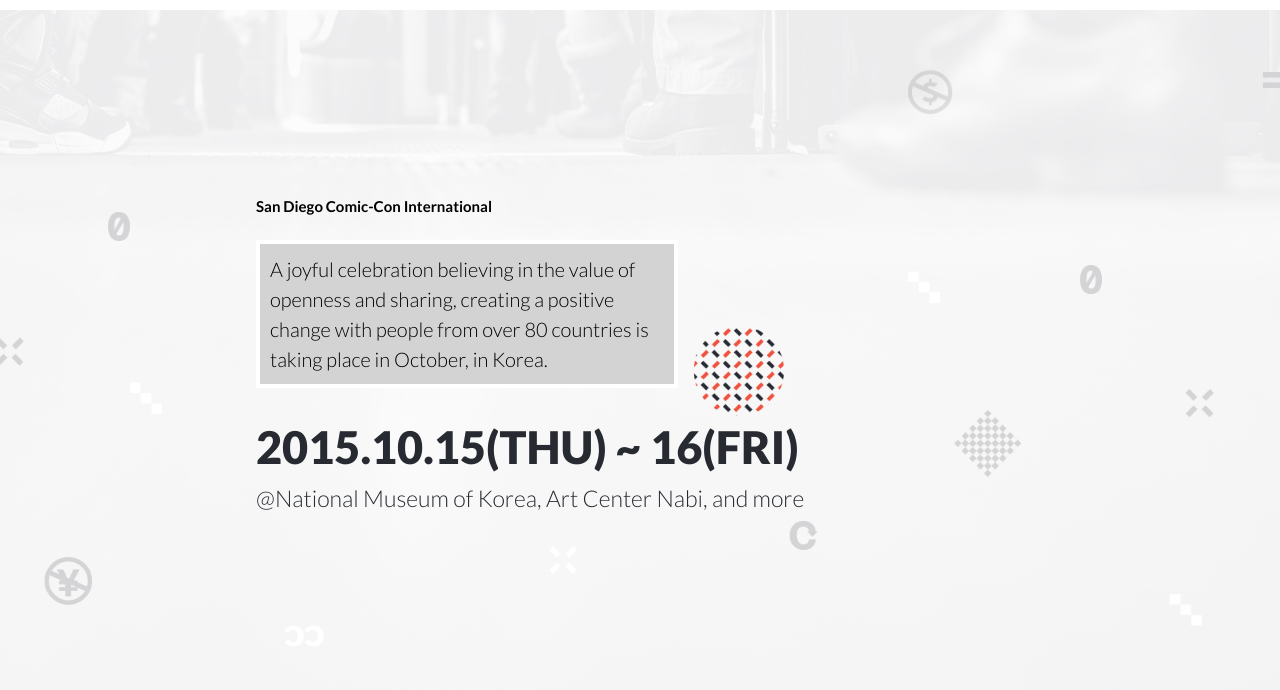
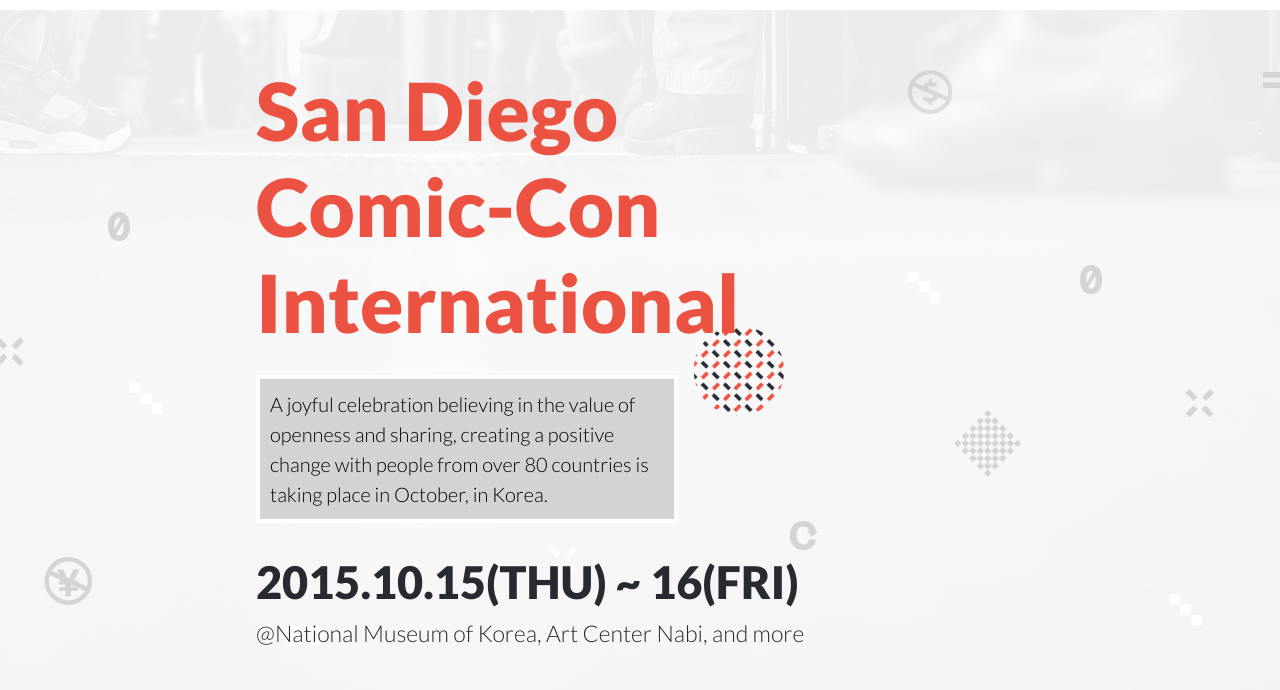
Before and after one commit to belalgamal46/CC-Global-Summit-2015-capstone-project, a website with bundled scripts: page index.html in a window 1280 px wide. Shown: the part 110-800 px from the top of the page. Built offline with nearby package versions, Linux system fonts and the light colour scheme; files whose address does not match are found by name.

Commit message:
Update styles for the navbar and hero section title

```diff
--- a/styles/home/_hero-section.scss
+++ b/styles/home/_hero-section.scss
@@ -19,8 +19,12 @@
 }
 
 .hero-image {
-  img {
+  width: 94%;
+  h1 {
     width: 100%;
+    font-size: 4rem;
+    font-weight: 900;
+    color: $red;
   }
 }
 
@@ -59,6 +63,12 @@
     }
   }
 
+  .hero-image {
+    h1 {
+      font-size: 6rem;
+    }
+  }
+
   .message {
     p {
       font-size: 1.8rem;
@@ -84,8 +94,9 @@
   }
 
   .hero-image {
-    img {
-      width: 70%;
+    width: 80%;
+    h1 {
+      font-size: 8rem;
     }
   }
 
@@ -125,12 +136,6 @@
     width: 60%;
   }
 
-  .hero-image {
-    img {
-      width: 65%;
-    }
-  }
-
   .message {
     width: 55%;
     margin-top: 2.5rem;
--- a/styles/home/_navbar.scss
+++ b/styles/home/_navbar.scss
@@ -130,7 +130,7 @@
 
     ul {
       li {
-        transition: all 0.7s;
+        transition: all 0.5s;
 
         &:hover {
           a {
@@ -141,10 +141,7 @@
         &:last-child {
           &:hover {
             background-color: $red;
-
-            a {
-              color: white;
-            }
+            color: white;
           }
         }
       }
```
Also changed, not shown: styles/style.css, 1 other file.
